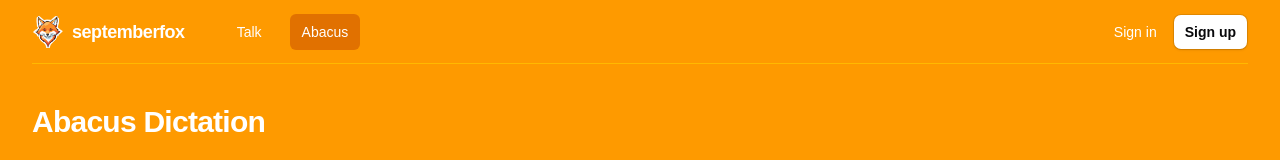
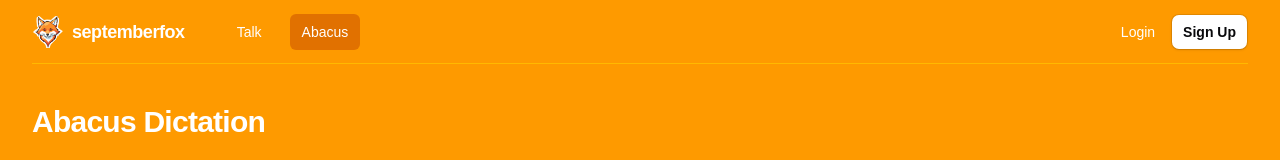
Before and after one commit to sonnes/september, a Next.js app in the folder ui/: page /abacus in a window 1280 px wide. Shown: the top 160 px of the page. Built offline with nearby package versions, Linux system fonts and the light colour scheme; a web font is replaced by a local one.

Commit message:
Update navigation component text and theming
- Changed "Sign in" to "Login" in AuthButtons
- Updated "Sign up" capitalization in AuthButtons
- Refactored NavigationLinks to use new theme color system
- Simplified theme color handling in TopNavigation

```diff
--- a/ui/components/nav/auth-buttons.tsx
+++ b/ui/components/nav/auth-buttons.tsx
@@ -14,10 +14,10 @@ export function AuthButtons({ onSignIn, onSignUp }: AuthButtonsProps) {
         href="javascript:void(0)"
         onClick={onSignIn}
       >
-        Sign in
+        Login
       </Link>
       <Button color="white" onClick={onSignUp}>
-        Sign up
+        Sign Up
       </Button>
     </div>
   );
--- a/ui/components/nav/navigation-links.tsx
+++ b/ui/components/nav/navigation-links.tsx
@@ -1,18 +1,20 @@
 import Link from "next/link";
 import clsx from "clsx";
-import { ColorConfig } from "./types";
+import { themes, type ThemeColor } from "@/lib/theme";
 
 interface NavigationLinksProps {
   items: Array<{ name: string; href: string }>;
   currentPath: string;
-  colors: ColorConfig;
+  color: ThemeColor;
 }
 
 export function NavigationLinks({
   items,
   currentPath,
-  colors,
+  color,
 }: NavigationLinksProps) {
+  const theme = themes[color];
+
   return (
     <div className="hidden lg:ml-10 lg:block">
       <div className="flex space-x-4">
@@ -26,8 +28,8 @@ export function NavigationLinks({
               className={clsx(
                 "rounded-md px-3 py-2 text-sm font-medium",
                 isCurrent
-                  ? clsx(colors.bgActive, "text-white")
-                  : clsx("text-white", colors.bgHover)
+                  ? clsx(theme.bgActive, "text-white")
+                  : clsx("text-white", theme.bgHover)
               )}
             >
               {item.name}
--- a/ui/components/nav/top.tsx
+++ b/ui/components/nav/top.tsx
@@ -76,7 +76,7 @@ export function TopNavigation({ color }: { color: ThemeColor }) {
                 <NavigationLinks
                   items={navigation}
                   currentPath={pathname}
-                  colors={theme}
+                  color={color}
                 />
               </div>
 
```
